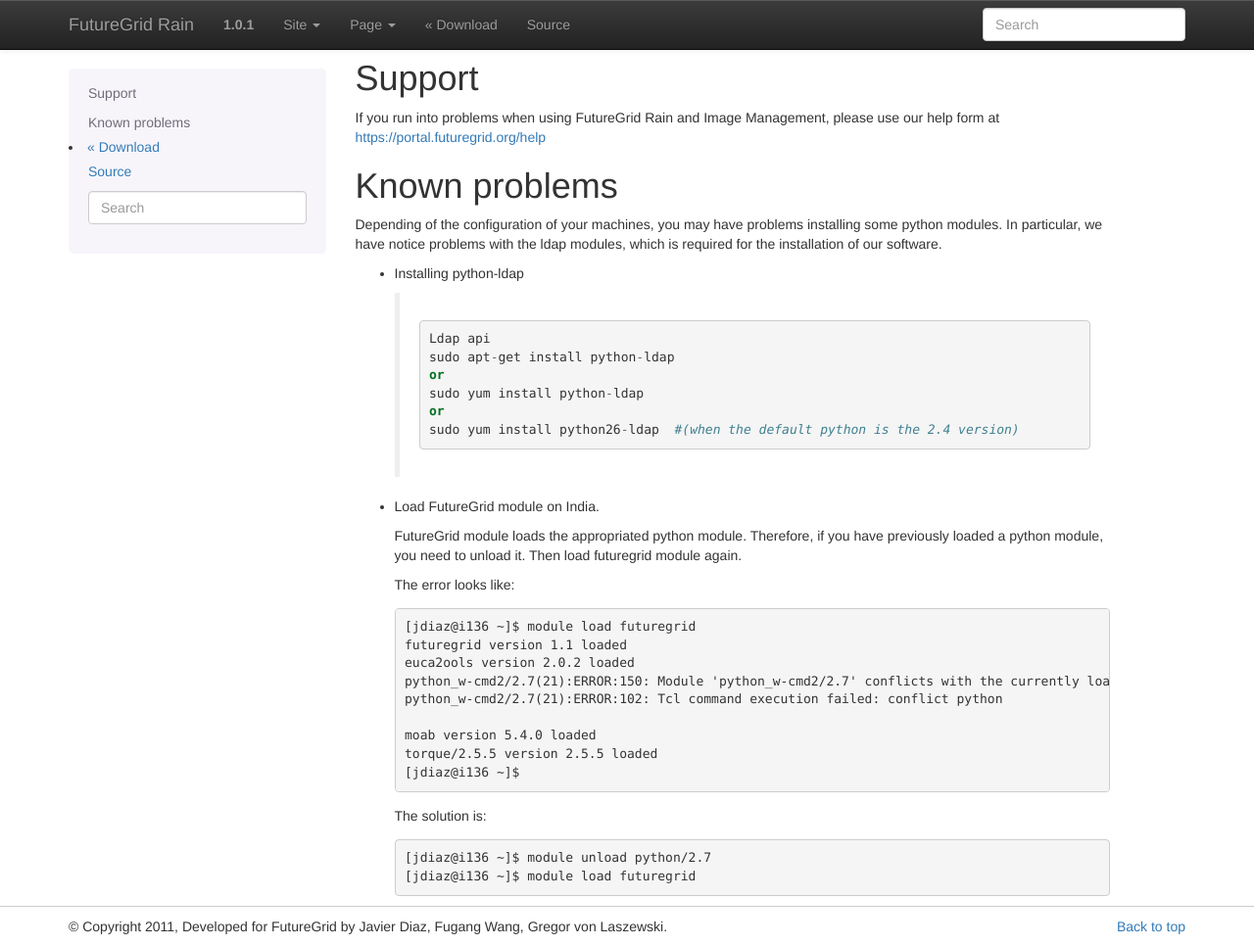
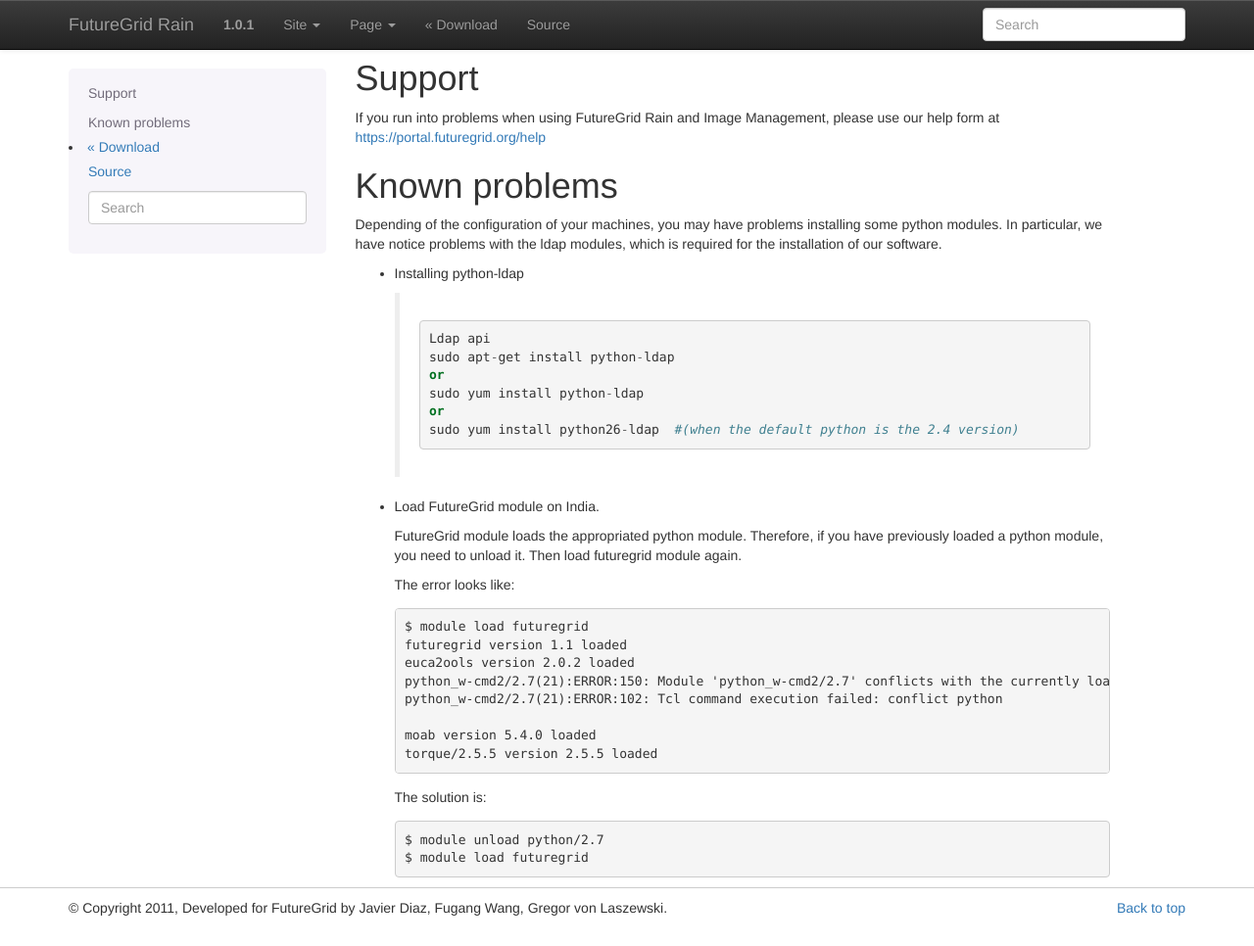
Before and after one commit to futuregrid/rain, a Sphinx documentation site: the page built from doc/support.rst, in a window 1280 px wide and 966 px high. Shown: the whole window at 98% size. Built offline with Sphinx 7.4.7, drawn with Linux system fonts in a browser that asks for light colours.

Commit message:
made bash better

```diff
--- a/doc/support.rst
+++ b/doc/support.rst
@@ -33,7 +33,7 @@
 
   ::
 
-      [jdiaz@i136 ~]$ module load futuregrid
+      $ module load futuregrid
       futuregrid version 1.1 loaded
       euca2ools version 2.0.2 loaded
       python_w-cmd2/2.7(21):ERROR:150: Module 'python_w-cmd2/2.7' conflicts with the currently loaded module(s) 'python/2.7'
@@ -41,11 +41,11 @@
 
       moab version 5.4.0 loaded
       torque/2.5.5 version 2.5.5 loaded
-      [jdiaz@i136 ~]$
+
 
   The solution is:
 
   ::
 
-      [jdiaz@i136 ~]$ module unload python/2.7
-      [jdiaz@i136 ~]$ module load futuregrid
+      $ module unload python/2.7
+      $ module load futuregrid
```
